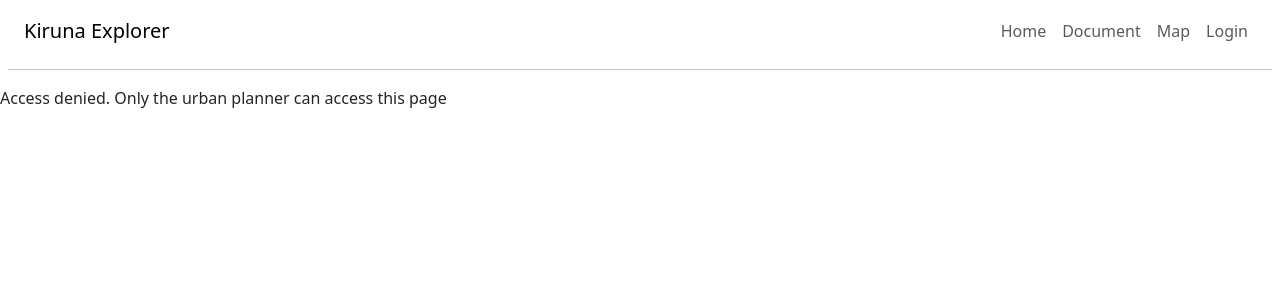
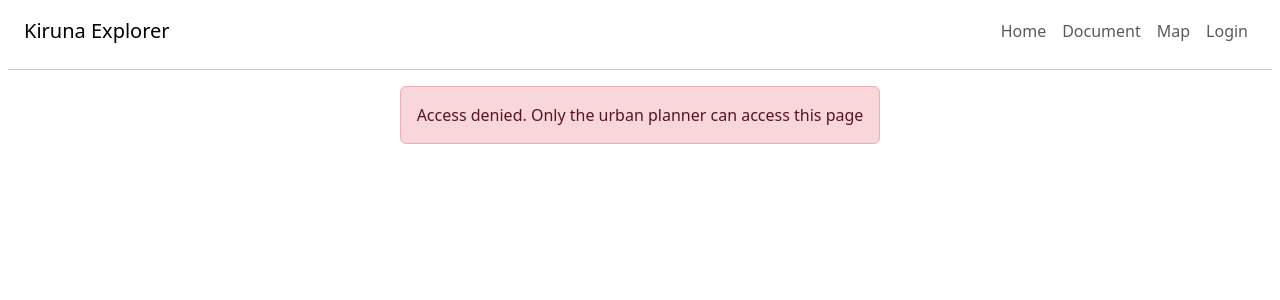
Before and after one commit to TheAlexTAG/se2-10-Kiruna-eXplorer, a React (Vite) app in the folder code/client/: page /document in a window 1280 px wide. Shown: the top 300 px of the page. Built offline with nearby package versions, Linux system fonts and the light colour scheme; no server answers.

Commit message:
fixed css

```diff
--- a/code/client/src/App.css
+++ b/code/client/src/App.css
@@ -24,3 +24,10 @@
 .read-the-docs {
   color: #888;
 }
+
+.center-alert {
+  display: flex;
+  justify-content: center;
+  align-items: center;
+  text-align: center;
+}
--- a/code/client/src/App.tsx
+++ b/code/client/src/App.tsx
@@ -13,6 +13,7 @@ import Document from "./components/Document/Document";
 import { Map } from "./components/Map/Map";
 import API from "./API/API";
 import { useAuth } from "./contexts/GlobalStateProvider";
+import { Alert } from "react-bootstrap";  // Importa l'Alert di react-bootstrap
 
 function App() {
   const location = useLocation();
@@ -30,7 +31,11 @@ function App() {
             user?.role === "Urban Planner" ? (
               <Document userInfo={user} />
             ) : (
-              <div>Access denied. Only the urban planner can access this page</div>
+              <div className="center-alert">
+                <Alert variant="danger">
+                  Access denied. Only the urban planner can access this page
+                </Alert>
+              </div>
             )
           }
         />
--- a/code/client/src/components/Document/Document.css
+++ b/code/client/src/components/Document/Document.css
@@ -1,3 +1,12 @@
+.title {
+    font-family: 'Arial', sans-serif;
+    font-size: 3rem;
+    font-weight: bold;
+    text-align: center;
+    color: black;
+    text-transform: uppercase;
+  }
+
 .document-form {
     max-width: 700px;
     margin: 20px auto;
--- a/code/client/src/components/Document/Document.tsx
+++ b/code/client/src/components/Document/Document.tsx
@@ -112,7 +112,7 @@ export default function Document({ userInfo }: userProps) {
 
     return (
         <div className="document-container">
-            <h1>Insert Document</h1>
+            <h1 className = "title">Insert Document</h1>
             <Form onSubmit={handleSubmit} className="document-form">
                 {errorMessage && (
                     <Alert variant="danger" onClose={() => setErrorMessage(null)} dismissible>
```
